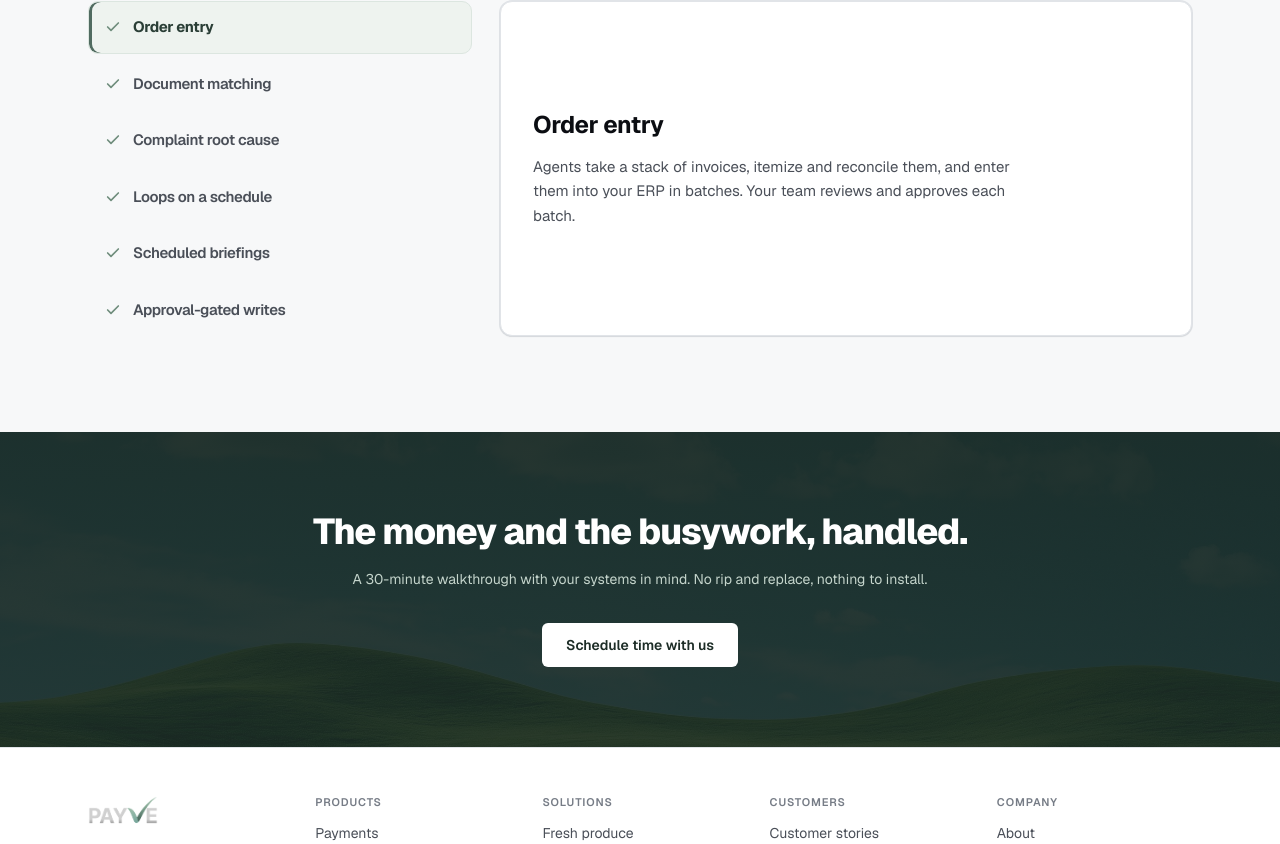
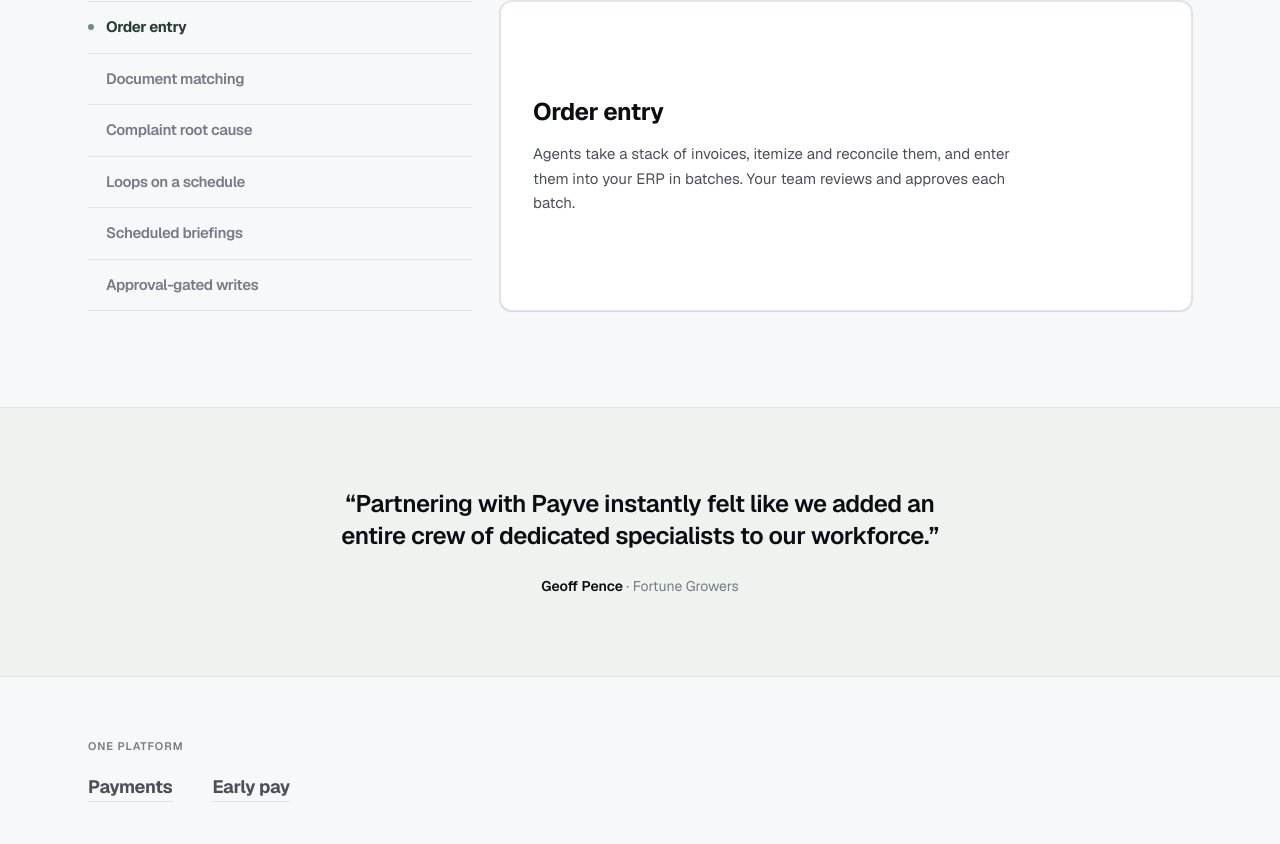
Before and after one commit to aarcher4/payve-landing, a Next.js app: page /products/agents in a window 1280 px wide. Shown: the part 1485-2329 px from the top of the page. Built offline with nearby package versions, Linux system fonts and the light colour scheme.

Commit message:
goal-loop iter 6 (r3): product-page grammar (hairline ValueList, QuoteBand, CrossSell, ruled FeatureGrid)
Co-Authored-By: Claude Fable 5 <noreply@anthropic.com>
Claude-Session: https://claude.ai/code/session_014urPJXax8vqvDS4f1FV2Ua

```diff
--- a/app/components/site/ProductPage.tsx
+++ b/app/components/site/ProductPage.tsx
@@ -1,3 +1,4 @@
+import Link from "next/link";
 import Reveal from "../home/Reveal";
 import CtaBand from "../home/CtaBand";
 import { bookDemoLabel, bookDemoUrl } from "./config";
@@ -163,10 +164,10 @@ export function FeatureGrid({
   return (
     <section className="border-y border-hairline bg-paper-elev">
       <div className="mx-auto max-w-6xl px-4 py-20 sm:px-6">
-        <div className="grid gap-px overflow-hidden rounded-lg border border-hairline bg-hairline sm:grid-cols-2 lg:grid-cols-3">
+        <div className="grid gap-x-8 gap-y-10 sm:grid-cols-2 lg:grid-cols-3">
           {items.map((f, i) => (
-            <Reveal key={f.title} delayIndex={i % 3} className="bg-paper">
-              <div className="h-full p-6">
+            <Reveal key={f.title} delayIndex={i % 3}>
+              <div className="h-full border-t-2 border-sage-600 pt-4">
                 <h3 className="text-sm font-semibold text-ink-1">{f.title}</h3>
                 <p className="mt-2 text-sm leading-relaxed text-ink-2">{f.body}</p>
               </div>
@@ -178,6 +179,57 @@ export function FeatureGrid({
   );
 }
 
+/**
+ * r3 quote band (Ramp pattern, docs/design-review-r3.md lens 5): the signed
+ * customer quote on a tinted full-width band. Used on product pages.
+ */
+export function QuoteBand() {
+  return (
+    <section className="border-y border-sage-100 bg-sage-50">
+      <div className="mx-auto max-w-4xl px-4 py-20 text-center sm:px-6">
+        <Reveal>
+          <p className="text-balance font-display text-xl font-semibold leading-relaxed tracking-h2 text-ink-1 sm:text-2xl">
+            &ldquo;Partnering with Payve instantly felt like we added an entire
+            crew of dedicated specialists to our workforce.&rdquo;
+          </p>
+          <p className="mt-6 text-sm font-semibold text-ink-1">
+            Geoff Pence <span className="font-normal text-ink-3">· Fortune Growers</span>
+          </p>
+        </Reveal>
+      </div>
+    </section>
+  );
+}
+
+/**
+ * r3 cross-sell row (Mercury grammar minus the cards): quiet text links to
+ * the rest of the platform above the closing CTA band.
+ */
+export function CrossSell({
+  links,
+}: {
+  links: { label: string; href: string }[];
+}) {
+  return (
+    <section className="mx-auto max-w-6xl px-4 py-14 sm:px-6">
+      <Reveal>
+        <span className="t-eyebrow text-sage-600">One platform</span>
+        <div className="mt-4 flex flex-wrap gap-x-10 gap-y-3">
+          {links.map((l) => (
+            <Link
+              key={l.href}
+              href={l.href}
+              className="font-display text-lg font-bold tracking-h2 text-ink-2 underline decoration-hairline underline-offset-8 transition-colors hover:text-ink-1 hover:decoration-sage-500"
+            >
+              {l.label}
+            </Link>
+          ))}
+        </div>
+      </Reveal>
+    </section>
+  );
+}
+
 export function ProductCtaBand() {
   return <CtaBand />;
 }
--- a/app/components/site/ValueList.tsx
+++ b/app/components/site/ValueList.tsx
@@ -1,15 +1,14 @@
 "use client";
 
 import { AnimatePresence, motion, useReducedMotion } from "framer-motion";
-import { Check } from "lucide-react";
 import { useState } from "react";
 import Reveal from "../home/Reveal";
 
 /**
- * r2 product-page value list: left checklist of value props, the active item
+ * r3 product-page value list: hairline text rail (docs/design-review-r3.md
+ * lens 1; no checkmarks, active row = sage dot + bold title), the active item
  * (hover/click/focus, item 1 by default) expands its description into the
- * panel on the right. Replaces the six-box FeatureGrid on product pages;
- * solutions pages keep FeatureGrid.
+ * panel on the right. Solutions pages keep FeatureGrid.
  */
 export default function ValueList({
   eyebrow,
@@ -28,7 +27,7 @@ export default function ValueList({
         <span className="t-eyebrow text-sage-600">{eyebrow}</span>
       </Reveal>
       <div className="mt-7 flex flex-wrap items-stretch gap-7">
-        <div className="flex min-w-[280px] flex-1 basis-80 flex-col justify-center gap-1 lg:max-w-sm">
+        <div className="min-w-[280px] flex-1 basis-80 self-center border-t border-hairline lg:max-w-sm">
           {items.map((item, i) => {
             const on = i === active;
             return (
@@ -39,20 +38,17 @@ export default function ValueList({
                 onClick={() => setActive(i)}
                 onMouseEnter={() => setActive(i)}
                 onFocus={() => setActive(i)}
-                className={`flex w-full cursor-pointer items-center gap-3 rounded-lg border px-4 py-3.5 text-left transition-all duration-200 focus-visible:outline focus-visible:outline-2 focus-visible:outline-sage-600 ${
-                  on
-                    ? "border-sage-100 bg-sage-50 shadow-[inset_3px_0_0_var(--sage-600)]"
-                    : "border-transparent bg-transparent hover:bg-sage-50"
-                }`}
+                className="flex w-full cursor-pointer items-baseline gap-3 border-b border-hairline py-3.5 text-left focus-visible:outline focus-visible:outline-2 focus-visible:outline-sage-600"
               >
-                <Check
-                  className="h-4 w-4 flex-none text-sage-500"
-                  strokeWidth={2.5}
+                <span
+                  className={`h-1.5 w-1.5 flex-none translate-y-[-2px] rounded-full transition-colors duration-200 ${
+                    on ? "bg-sage-500" : "bg-transparent"
+                  }`}
                   aria-hidden
                 />
                 <span
-                  className={`text-[15px] tracking-tight ${
-                    on ? "font-bold text-sage-800" : "font-semibold text-ink-2"
+                  className={`text-[15px] tracking-tight transition-colors duration-200 ${
+                    on ? "font-bold text-sage-800" : "font-semibold text-ink-3 hover:text-ink-2"
                   }`}
                 >
                   {item.title}
--- a/app/products/agents/page.tsx
+++ b/app/products/agents/page.tsx
@@ -1,7 +1,9 @@
 import type { Metadata } from "next";
 import {
   PageHero,
+  CrossSell,
   ProductCtaBand,
+  QuoteBand,
   SplitSection,
 } from "../../components/site/ProductPage";
 import ValueList from "../../components/site/ValueList";
@@ -91,6 +93,15 @@ export default function AgentsPage() {
         ]}
       />
 
+      <QuoteBand />
+
+      <CrossSell
+        links={[
+          { label: "Payments", href: "/products/payments" },
+          { label: "Early pay", href: "/products/early-pay" },
+        ]}
+      />
+
       <ProductCtaBand />
     </main>
   );
--- a/app/products/early-pay/page.tsx
+++ b/app/products/early-pay/page.tsx
@@ -1,6 +1,7 @@
 import type { Metadata } from "next";
 import {
   PageHero,
+  CrossSell,
   ProductCtaBand,
   SplitSection,
 } from "../../components/site/ProductPage";
@@ -71,6 +72,13 @@ export default function EarlyPayPage() {
         ]}
       />
 
+      <CrossSell
+        links={[
+          { label: "Payments", href: "/products/payments" },
+          { label: "Payve Agents", href: "/products/agents" },
+        ]}
+      />
+
       <ProductCtaBand />
     </main>
   );
--- a/app/products/payments/page.tsx
+++ b/app/products/payments/page.tsx
@@ -1,7 +1,9 @@
 import type { Metadata } from "next";
 import {
   PageHero,
+  CrossSell,
   ProductCtaBand,
+  QuoteBand,
   SplitSection,
 } from "../../components/site/ProductPage";
 import ValueList from "../../components/site/ValueList";
@@ -72,6 +74,15 @@ export default function PaymentsPage() {
         ]}
       />
 
+      <QuoteBand />
+
+      <CrossSell
+        links={[
+          { label: "Early pay", href: "/products/early-pay" },
+          { label: "Payve Agents", href: "/products/agents" },
+        ]}
+      />
+
       <ProductCtaBand />
     </main>
   );
```
Also changed, not shown: design-context/marketing-copy-inventory.md (+12 -1 lines), design-context/marketing-design-system.md (+7 -0 lines), .goal-loop/PROGRESS.md.
